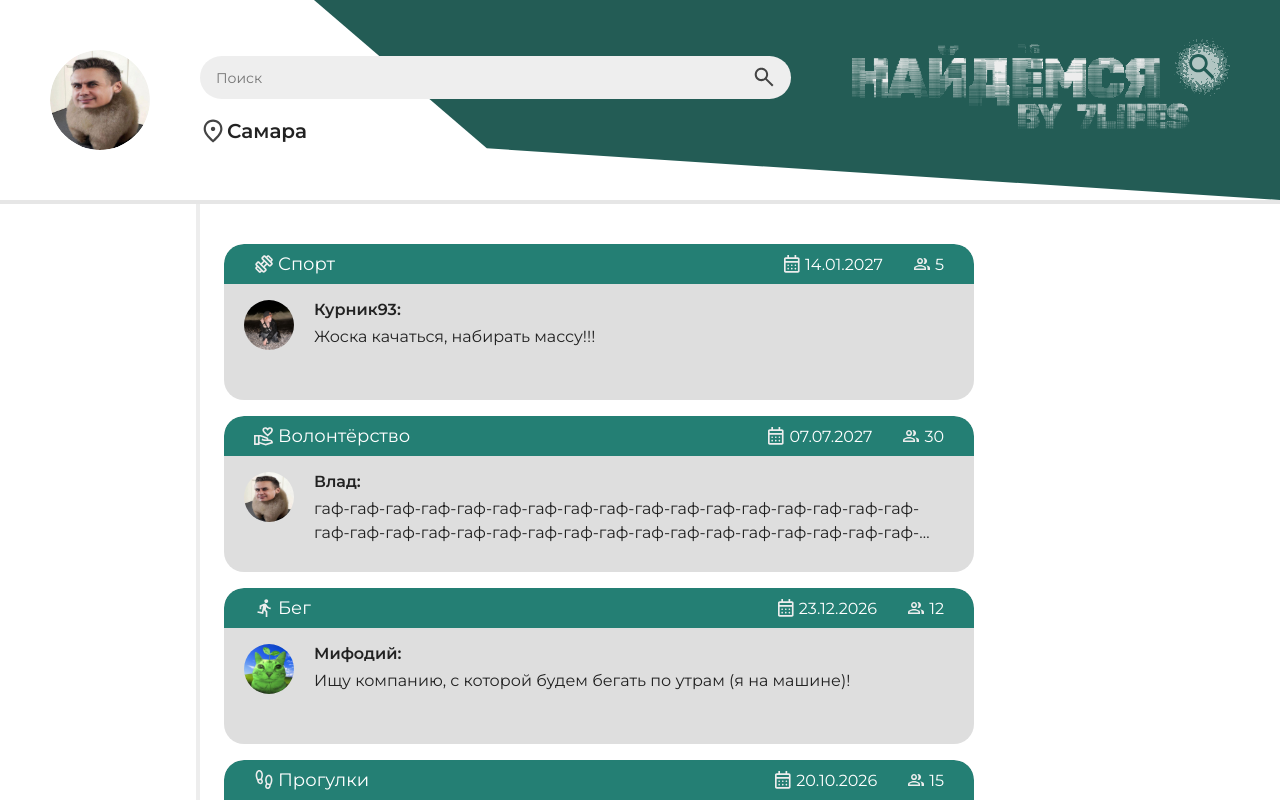
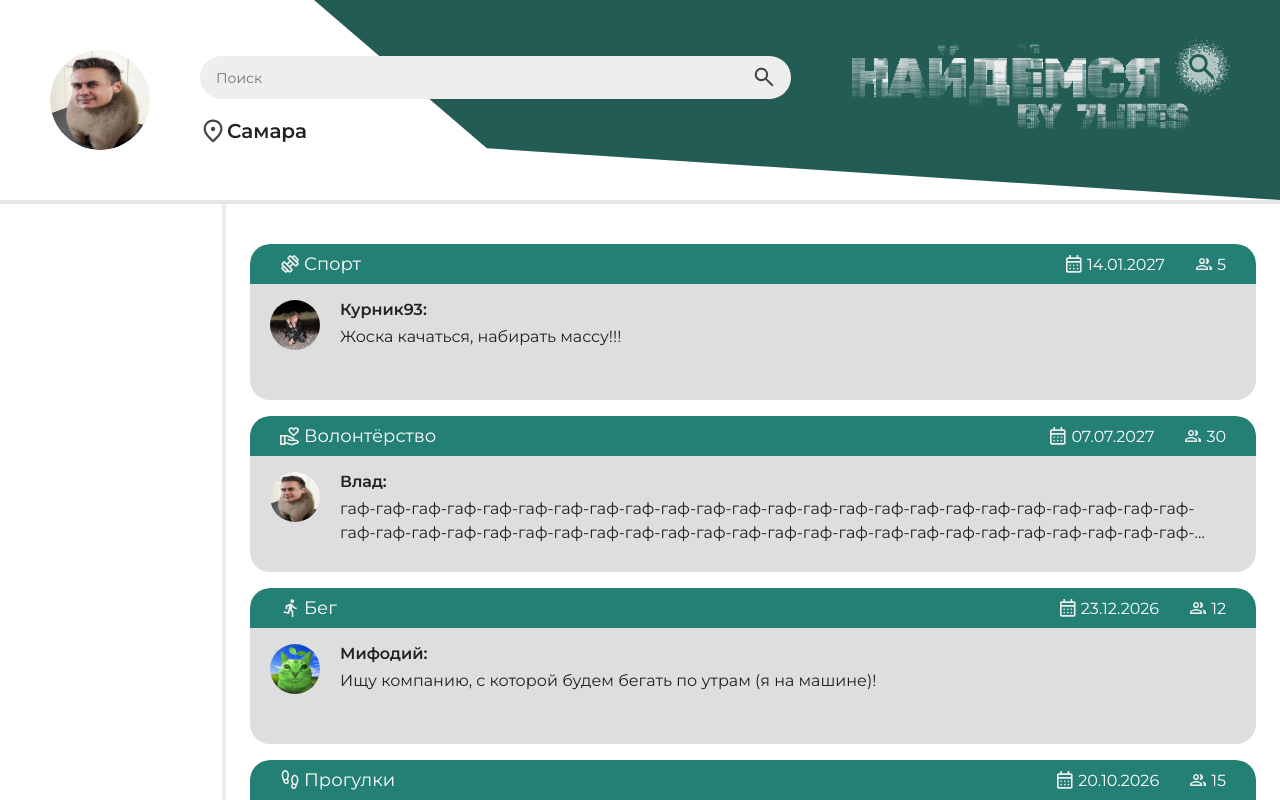
Before and after one commit to alwaysfirst23/Friend_finder, a React (Vite) app in the folder demo/frontend/: page / in a window 1280 px wide. Shown: the top 800 px of the page. Built offline with nearby package versions, Linux system fonts and the light colour scheme.

Commit message:
fix: исправила длину карточек и размеры некоторых других плашек

```diff
--- a/demo/frontend/src/App.css
+++ b/demo/frontend/src/App.css
@@ -4,7 +4,7 @@
 }
 
 .sidebar {
-  width: 200px;
+  width: 226px;
   flex-shrink: 0;
   min-height: 600px;
   border-right: 4px solid #ededed;
--- a/demo/frontend/src/components/CardTopic.css
+++ b/demo/frontend/src/components/CardTopic.css
@@ -1,6 +1,6 @@
 .card-header{
     box-sizing: border-box;
-    width: 750px;
+    width: 100%px;
     height: 40px;
     display: flex;
     justify-content: space-between;
--- a/demo/frontend/src/components/EventCard.css
+++ b/demo/frontend/src/components/EventCard.css
@@ -1,6 +1,6 @@
 .event-card {
   box-sizing: border-box;
-  width: 750px;
+  width: 100%;
   height: 156px;
   background: rgba(217, 217, 217, 0.85);
   border-radius: 20px;
```
